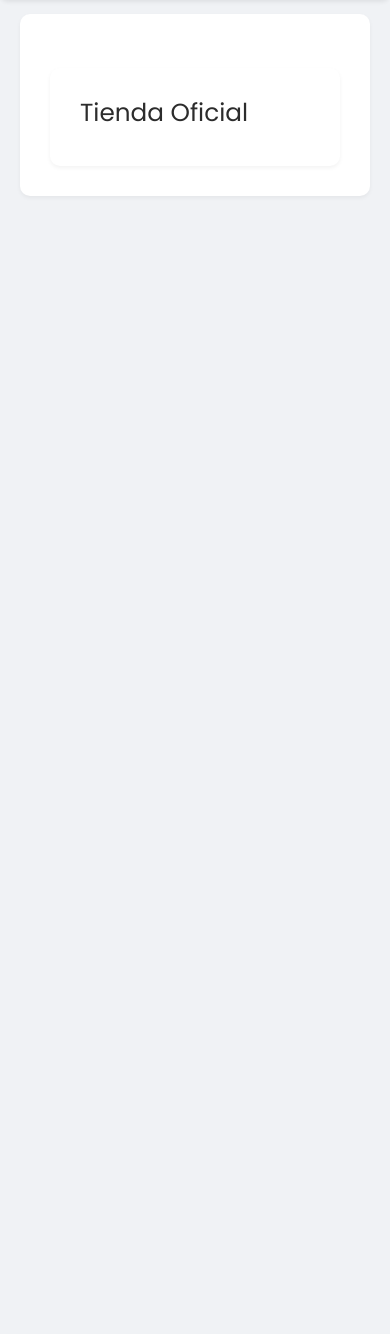
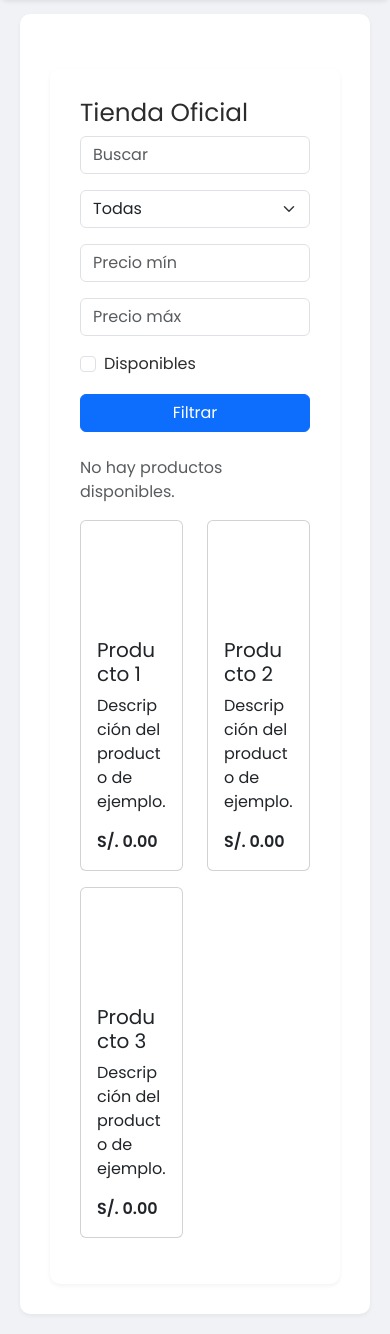
Before and after one commit to RoggerMS/Crunevo, a Flask app: page /tienda/ in a window 390 px wide. Shown: the part 56-1390 px from the top of the page. Before the commit the page ends 252 px from the top, so only its background shows below. Run offline with Flask 3, Linux system fonts and the light colour scheme; some libraries are stand-ins or nearby versions.

Commit message:
Mejoras en tienda: filtros, placeholders y correcciones admin

```diff
--- a/crunevo/routes/store_routes.py
+++ b/crunevo/routes/store_routes.py
@@ -1,5 +1,5 @@
 # routes/store_routes.py
-from flask import Blueprint, render_template, redirect, url_for, session, flash
+from flask import Blueprint, render_template, redirect, url_for, session, flash, request
 from flask_login import login_required
 from crunevo.models.product import Product
 
@@ -7,8 +7,34 @@ store_bp = Blueprint('store', __name__, url_prefix='/tienda')
 
 @store_bp.route('/')
 def tienda():
-    productos = Product.query.all()
-    return render_template('tienda/store.html', productos=productos)
+    query = Product.query
+    search = request.args.get('search', '')
+    category = request.args.get('category')
+    min_price = request.args.get('min_price', type=float)
+    max_price = request.args.get('max_price', type=float)
+    available = request.args.get('available')
+
+    if search:
+        query = query.filter(Product.name.ilike(f"%{search}%"))
+    if category:
+        query = query.filter(Product.type == category)
+    if min_price is not None:
+        query = query.filter(Product.price >= min_price)
+    if max_price is not None:
+        query = query.filter(Product.price <= max_price)
+    if available:
+        query = query.filter(Product.availability.is_(True))
+
+    productos = query.order_by(Product.created_at.desc()).all()
+    return render_template(
+        'tienda/store.html',
+        productos=productos,
+        search=search,
+        category=category,
+        min_price=min_price,
+        max_price=max_price,
+        available=bool(available),
+    )
 
 @store_bp.route('/<int:id>')
 def producto(id):
--- a/crunevo/templates/admin/manage_notes.html
+++ b/crunevo/templates/admin/manage_notes.html
@@ -24,7 +24,7 @@
         <small>{{ note.uploader.name }}</small>
       </div>
       <div class="mt-2 mt-md-0 d-flex gap-2">
-        <a href="{{ url_for('notes.detail', note_id=note.id) }}" class="btn btn-sm btn-outline-secondary">Ver</a>
+        <a href="{{ url_for('note.note_detail', note_id=note.id) }}" class="btn btn-sm btn-outline-secondary">Ver</a>
         <form method="post" action="{{ url_for('admin.delete_note', note_id=note.id) }}" onsubmit="return confirm('¿Estás seguro de eliminar este apunte?');">
           <button type="submit" class="btn btn-sm btn-danger">Eliminar</button>
         </form>
--- a/crunevo/templates/admin/manage_reports.html
+++ b/crunevo/templates/admin/manage_reports.html
@@ -8,7 +8,7 @@
     <div class="card mb-3">
       <div class="card-body">
         <p class="mb-1"><strong>Motivo:</strong> {{ report.reason }}</p>
-        <p class="mb-1"><strong>Apunte:</strong> <a href="{{ url_for('notes.detail', note_id=report.note.id) }}">{{ report.note.title }}</a></p>
+        <p class="mb-1"><strong>Apunte:</strong> <a href="{{ url_for('note.note_detail', note_id=report.note.id) }}">{{ report.note.title }}</a></p>
         <p class="mb-3"><strong>Usuario:</strong> {{ report.reporter.username }} - {{ report.report_date.strftime('%Y-%m-%d') }}</p>
         <form action="{{ url_for('admin.update_report_status', report_id=report.id) }}" method="post" class="d-flex align-items-center">
           <select id="status-{{ report.id }}" name="status" class="form-select me-2 w-auto">
--- a/crunevo/templates/apuntes/list.html
+++ b/crunevo/templates/apuntes/list.html
@@ -10,7 +10,7 @@
                 <div class="card-body d-flex flex-column">
                     <h5 class="card-title text-truncate" title="{{ note.titulo }}">{{ note.titulo }}</h5>
                     <p class="card-text text-truncate flex-grow-1">{{ note.descripcion[:120] }}...</p>
-                    <a href="{{ url_for('notes.detalle_apunte', id=note.id) }}" class="btn btn-outline-primary mt-auto">Ver más</a>
+                    <a href="{{ url_for('note.note_detail', note_id=note.id) }}" class="btn btn-outline-primary mt-auto">Ver más</a>
                 </div>
             </div>
         </div>
--- a/crunevo/templates/tienda/store.html
+++ b/crunevo/templates/tienda/store.html
@@ -3,20 +3,66 @@
 {% block content %}
 <div class="container mt-4">
   <h2>Tienda Oficial</h2>
+
+  <form method="get" class="row g-3 mb-4">
+    <div class="col-md-4">
+      <input type="text" name="search" class="form-control" placeholder="Buscar" value="{{ search or '' }}">
+    </div>
+    <div class="col-md-2">
+      <select name="category" class="form-select">
+        <option value="">Todas</option>
+        <option value="utiles" {% if category == 'utiles' %}selected{% endif %}>Útiles</option>
+        <option value="ropa" {% if category == 'ropa' %}selected{% endif %}>Ropa</option>
+        <option value="snacks" {% if category == 'snacks' %}selected{% endif %}>Snacks</option>
+      </select>
+    </div>
+    <div class="col-md-2">
+      <input type="number" step="0.01" name="min_price" class="form-control" placeholder="Precio mín" value="{{ min_price if min_price is not none else '' }}">
+    </div>
+    <div class="col-md-2">
+      <input type="number" step="0.01" name="max_price" class="form-control" placeholder="Precio máx" value="{{ max_price if max_price is not none else '' }}">
+    </div>
+    <div class="col-md-2 d-flex align-items-center">
+      <div class="form-check">
+        <input class="form-check-input" type="checkbox" id="available" name="available" {% if available %}checked{% endif %}>
+        <label class="form-check-label" for="available">Disponibles</label>
+      </div>
+    </div>
+    <div class="col-12 col-md-auto">
+      <button type="submit" class="btn btn-primary w-100">Filtrar</button>
+    </div>
+  </form>
+
   <div class="row">
-    {% for producto in productos %}
-    <div class="col-md-4 mb-3">
-      <div class="card">
-        <img src="{{ url_for('static', filename='uploads/productos/' ~ producto.imagen) }}" class="card-img-top" alt="{{ producto.nombre }}">
-        <div class="card-body">
-          <h5 class="card-title">{{ producto.nombre }}</h5>
-          <p class="card-text">{{ producto.descripcion[:100] }}...</p>
-          <strong>S/. {{ producto.precio }}</strong><br>
-          <a href="{{ url_for('store.producto', id=producto.id) }}" class="btn btn-sm btn-primary mt-2">Ver más</a>
+    {% if productos %}
+      {% for producto in productos %}
+      <div class="col-6 col-md-4 mb-3">
+        <div class="card h-100">
+          <img src="{{ producto.image_url or url_for('static', filename='images/product_placeholder.png') }}" class="card-img-top" alt="{{ producto.name }}">
+          <div class="card-body d-flex flex-column">
+            <h5 class="card-title">{{ producto.name }}</h5>
+            <p class="card-text flex-grow-1">{{ producto.description[:100] }}...</p>
+            <strong>S/. {{ producto.price }}</strong>
+            <a href="{{ url_for('store.producto', id=producto.id) }}" class="btn btn-sm btn-primary mt-2">Ver más</a>
+          </div>
         </div>
       </div>
-    </div>
-    {% endfor %}
+      {% endfor %}
+    {% else %}
+      <p class="text-muted">No hay productos disponibles.</p>
+      {% for i in range(3) %}
+      <div class="col-6 col-md-4 mb-3">
+        <div class="card h-100">
+          <img src="{{ url_for('static', filename='images/product_placeholder.png') }}" class="card-img-top" alt="Ejemplo">
+          <div class="card-body">
+            <h5 class="card-title">Producto {{ i + 1 }}</h5>
+            <p class="card-text">Descripción del producto de ejemplo.</p>
+            <strong>S/. 0.00</strong>
+          </div>
+        </div>
+      </div>
+      {% endfor %}
+    {% endif %}
   </div>
 </div>
 {% endblock %}
```
Also changed, not shown: crunevo/templates/tienda/producto.html (+7 -7 lines), crunevo/tests/test_notes.py (added, +36 -0 lines), crunevo/tests/test_store_routes.py (added, +19 -0 lines), crunevo/static/images/product_placeholder.png (added).
